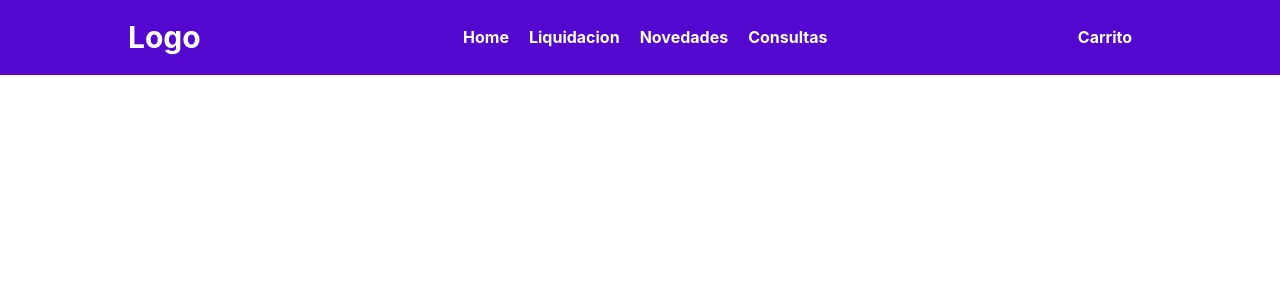
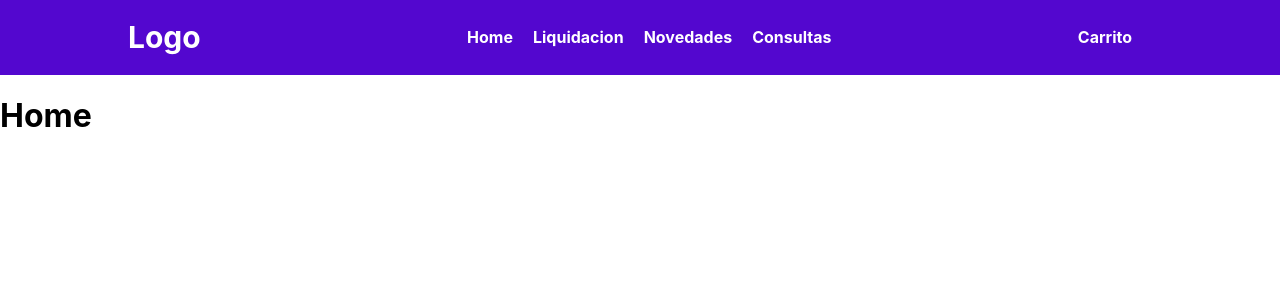
Before and after one commit to JoseRuiz010/store, a React (Create React App) app: page /Home in a window 1280 px wide. Shown: the top 300 px of the page. Built offline with nearby package versions, Linux system fonts and the light colour scheme.

Commit message:
enrutamiento publico

```diff
--- a/package.json
+++ b/package.json
@@ -8,6 +8,7 @@
     "@testing-library/user-event": "^13.5.0",
     "react": "^18.1.0",
     "react-dom": "^18.1.0",
+    "react-router-dom": "^6.3.0",
     "react-scripts": "5.0.1",
     "web-vitals": "^2.1.4"
   },
--- a/public/index.html
+++ b/public/index.html
@@ -8,11 +8,7 @@
   <meta name="theme-color" content="#000000" />
   <meta name="description" content="Web site created using create-react-app" />
   <link rel="apple-touch-icon" href="%PUBLIC_URL%/logo192.png" />
-  <link href="https://cdn.jsdelivr.net/npm/bootstrap@5.2.0-beta1/dist/css/bootstrap.min.css" rel="stylesheet"
-    integrity="sha384-0evHe/X+R7YkIZDRvuzKMRqM+OrBnVFBL6DOitfPri4tjfHxaWutUpFmBp4vmVor" crossorigin="anonymous">
-  <script src="https://cdn.jsdelivr.net/npm/bootstrap@5.2.0-beta1/dist/js/bootstrap.bundle.min.js"
-    integrity="sha384-pprn3073KE6tl6bjs2QrFaJGz5/SUsLqktiwsUTF55Jfv3qYSDhgCecCxMW52nD2" crossorigin="anonymous">
-  </script>
+
   <!--
       manifest.json provides metadata used when your web app is installed on a
       user's mobile device or desktop. See https://developers.google.com/web/fundamentals/web-app-manifest/
@@ -33,22 +29,8 @@
 <body>
   <noscript>You need to enable JavaScript to run this app.</noscript>
   <div id="root"></div>
-  <!--
-      This HTML file is a template.
-      If you open it directly in the browser, you will see an empty page.
 
-      You can add webfonts, meta tags, or analytics to this file.
-      The build step will place the bundled scripts into the <body> tag.
 
-      To begin the development, run `npm start` or `yarn start`.
-      To create a production bundle, use `npm run build` or `yarn build`.
-    -->
-  <script src="https://cdn.jsdelivr.net/npm/@popperjs/core@2.11.5/dist/umd/popper.min.js"
-    integrity="sha384-Xe+8cL9oJa6tN/veChSP7q+mnSPaj5Bcu9mPX5F5xIGE0DVittaqT5lorf0EI7Vk" crossorigin="anonymous">
-  </script>
-  <script src="https://cdn.jsdelivr.net/npm/bootstrap@5.2.0-beta1/dist/js/bootstrap.min.js"
-    integrity="sha384-kjU+l4N0Yf4ZOJErLsIcvOU2qSb74wXpOhqTvwVx3OElZRweTnQ6d31fXEoRD1Jy" crossorigin="anonymous">
-  </script>
 </body>
 
 </html>
--- a/src/App.js
+++ b/src/App.js
@@ -4,7 +4,7 @@ import Home from './Screens/Home/Home';
 function App() {
   return (
     <div className="App">
-      <Home />
+
     </div>
   );
 }
--- a/src/Components/nav/Navbar.js
+++ b/src/Components/nav/Navbar.js
@@ -1,4 +1,5 @@
 import React, { Component, useState } from 'react'
+import { Link } from 'react-router-dom'
 import './navbar.css'
 export const Navbar = () => {
 
@@ -15,10 +16,10 @@ export const Navbar = () => {
                     Logo
                 </div>
                 <ul className={isOpenMenu ? "menu-open nabvar-items" : "nabvar-items menu-close"}>
-                    <li className='nabvar-item'>Home</li>
-                    <li className='nabvar-item'>Liquidacion</li>
-                    <li className='nabvar-item'>Novedades</li>
-                    <li className='nabvar-item'>Consultas</li>
+                    <li className='nabvar-item'><Link to="/Home">Home</Link></li>
+                    <li className='nabvar-item'><Link to="/Liquidacion">Liquidacion</Link></li>
+                    <li className='nabvar-item'><Link to="/Novedades">Novedades</Link></li>
+                    <li className='nabvar-item'><Link to="/Consultas">Consultas</Link></li>
                 </ul>
                 <div className='navbar-carrito'>
                     <span className='navbar-carrito'>Carrito</span>
--- a/src/Components/nav/navbar.css
+++ b/src/Components/nav/navbar.css
@@ -24,6 +24,11 @@ ul {
     list-style: none;
 }
 
+.nabvar-item>a {
+    text-decoration: none;
+    color: white;
+}
+
 .nabvar-item {
     margin-right: 20px;
     text-decoration: none;
@@ -42,7 +47,7 @@ ul {
     display: none;
 }
 
-.nabvar-item:hover {
+.nabvar-item>a:hover {
     color: #cdb3f7;
 }
 
--- /dev/null
+++ b/src/Routes/Navegacion.js
@@ -0,0 +1,22 @@
+import React from 'react'
+import { Route, Routes } from 'react-router-dom'
+import { Navbar } from '../Components/nav/Navbar'
+import Consultas from '../Screens/Consultas/Consultas'
+import Home from '../Screens/Home/Home'
+import Liquidacion from '../Screens/Liquidacion/Liquidacion'
+
+function Navegacion() {
+    return (
+        <>
+            <Navbar />
+            <Routes>
+                <Route path="/Home" element={<Home />} />
+                <Route path="/Novedades" element={<Consultas />} />
+                <Route path="/Consultas" element={<Consultas />} />
+                <Route path="/Liquidacion" element={<Liquidacion />} />
+            </Routes>
+        </>
+    )
+}
+
+export default Navegacion
--- /dev/null
+++ b/src/Screens/Consultas/Consultas.js
@@ -0,0 +1,9 @@
+import React from 'react'
+
+function Consultas() {
+    return (
+        <div>Consultas</div>
+    )
+}
+
+export default Consultas
--- a/src/Screens/Home/Home.js
+++ b/src/Screens/Home/Home.js
@@ -5,7 +5,10 @@ import { Navbar } from '../../Components/nav/Navbar'
 export default class Home extends Component {
     render() {
         return (
-            <Navbar />
+            <div>
+
+                <h1>Home</h1>
+            </div>
         )
     }
 }
--- /dev/null
+++ b/src/Screens/Liquidacion/Liquidacion.js
@@ -0,0 +1,9 @@
+import React from 'react'
+
+function Liquidacion() {
+    return (
+        <div>Liquidacion</div>
+    )
+}
+
+export default Liquidacion
--- a/src/index.js
+++ b/src/index.js
@@ -2,11 +2,14 @@ import React from 'react';
 import ReactDOM from 'react-dom/client';
 import './index.css';
 import App from './App';
+import { BrowserRouter } from 'react-router-dom';
+import Navegacion from './Routes/Navegacion';
 
 
 const root = ReactDOM.createRoot(document.getElementById('root'));
 root.render(
-
-  <App />
+  <BrowserRouter>
+    <Navegacion />
+  </BrowserRouter>
 
 );
```
Also changed, not shown: 1 other file (tests, documents, lock files or other folders).
